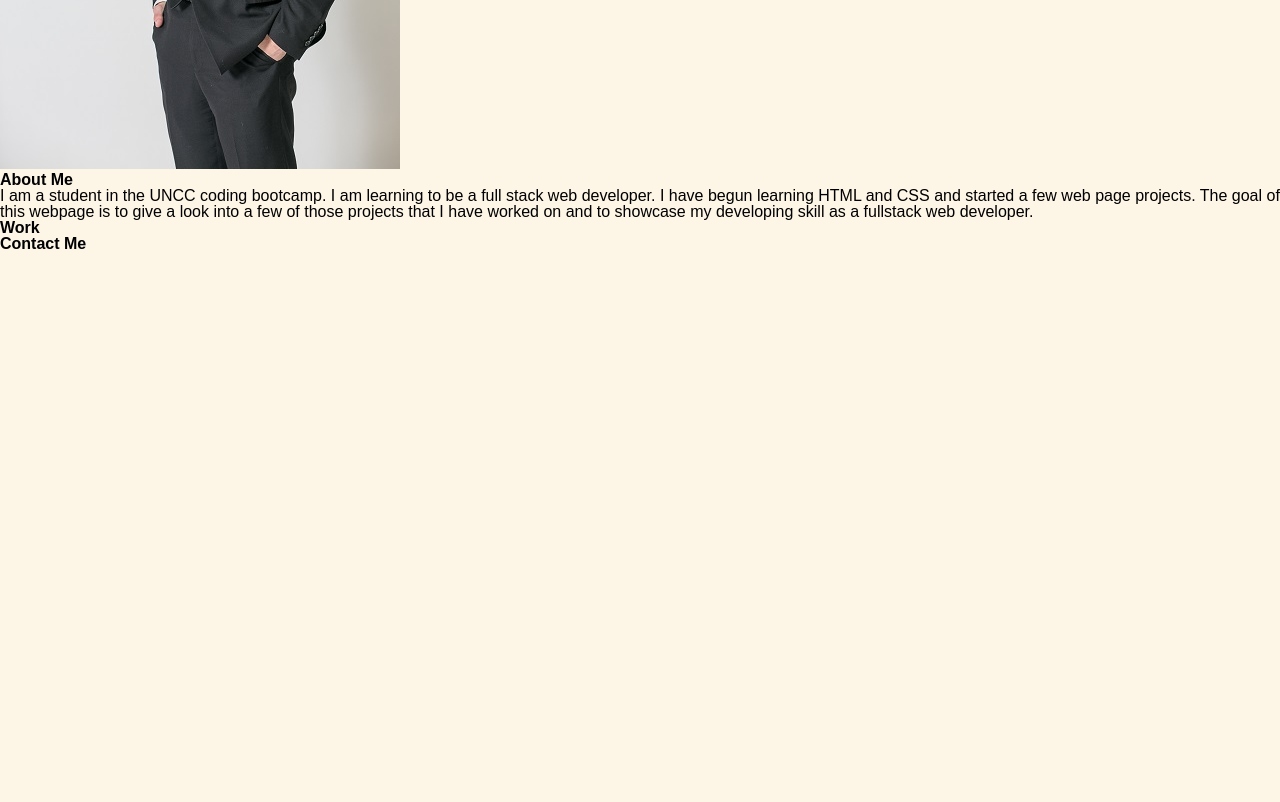
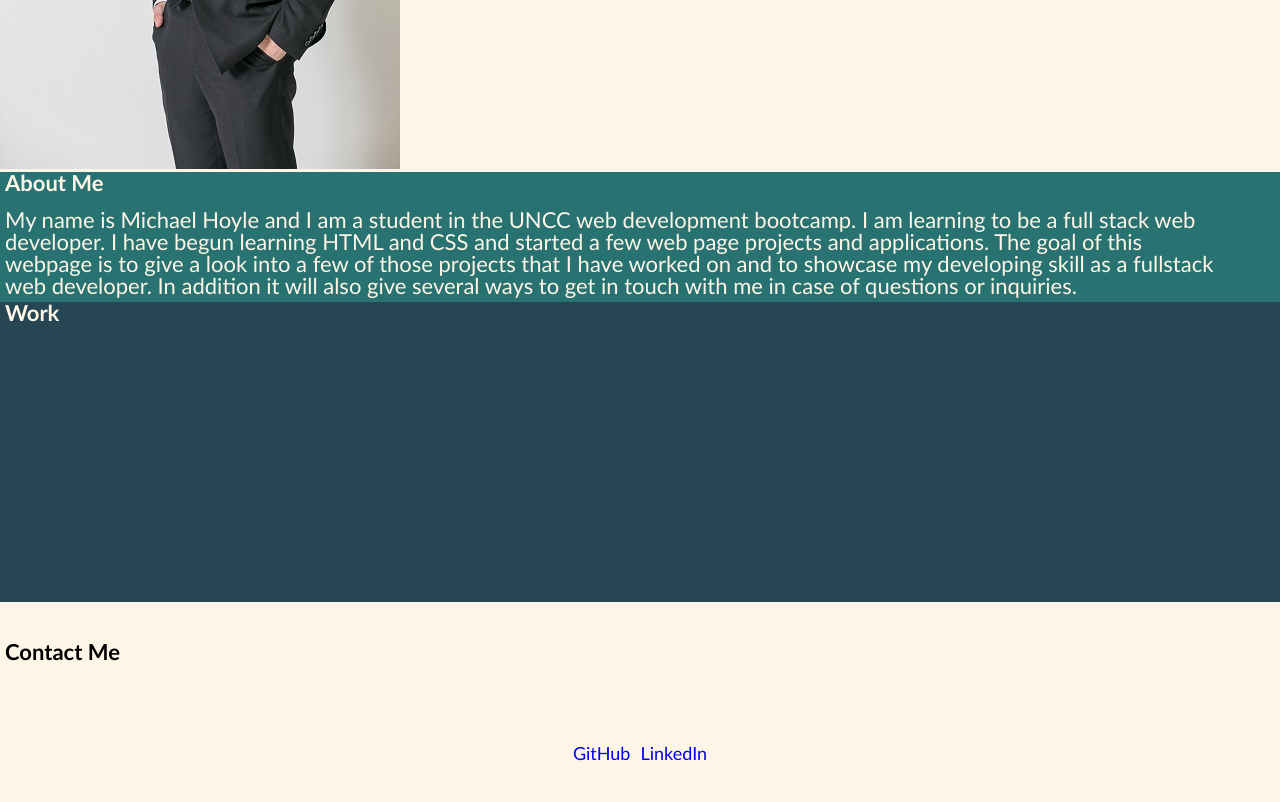
Before and after one commit to choyle-01/professional-portfolio, a plain HTML site: page index.html in a window 1280 px wide. Shown: the part 536-1338 px from the top of the page. Before the commit the page ends 800 px from the top, so only its background shows below. Drawn offline with Linux system fonts and the light colour scheme.

Commit message:
worked on styling the sheet, styled most of the page up to this point.

```diff
--- a/assets/css/style.css
+++ b/assets/css/style.css
@@ -4,7 +4,7 @@ body {
 
 header {
     padding: 35px;
-    background-color: rgba(38, 70, 83, 100);
+    background-color: #264653;
     font-family: Verdana, Geneva, Tahoma, sans-serif;
     color: oldlace;
     display: flex;
@@ -17,17 +17,82 @@ header h1 {
     margin-right: auto;
 }
 
-.nav-links {
+.page-links {
     list-style: none;
 }
 
-.nav-links li {
+.page-links li {
     display: inline;
     padding: 0px 5px;
 }
 
-.nav-links a {
+.page-links a {
     color: oldlace;
     font-size: 18px;
+    font-family: 'Trebuchet MS', 'Lucida Sans Unicode', 'Lucida Grande', 'Lucida Sans', Arial, sans-serif;
     text-decoration: none;
 }
+
+#about-me {
+    height: 130px;
+    font-family: 'Gill Sans', 'Gill Sans MT', Calibri, 'Trebuchet MS', sans-serif;
+    background-color: #287271;
+    color: oldlace;
+    font-size: 22px;
+}
+
+#about-me p {
+    margin-top: 15px;
+    margin-left: 5px;
+    margin-right: 50px;
+}
+
+h2 {
+    margin-left: 5px;
+    padding: 0%;
+    position: relative;
+}
+
+#work {
+    height: 300px;
+    font-family: 'Gill Sans', 'Gill Sans MT', Calibri, 'Trebuchet MS', sans-serif;
+    background-color: #264653;
+    color: oldlace;
+    font-size: 22px;
+}
+
+#contact-me {
+    height: 100px;
+    font-family: 'Trebuchet MS', 'Lucida Sans Unicode', 'Lucida Grande', 'Lucida Sans', Arial, sans-serif;
+    background-color: oldlace;
+    color: black;
+    font-size: 22px;
+}
+
+#contact-me h2 {
+    display: flex;
+    justify-content: flex-start;
+    align-items: center;
+    height: 100px;
+}
+
+.personal-links {
+    list-style: none;
+    display: flex;
+    justify-content: center;
+    align-items: center;
+    height: 100px;
+}
+
+.personal-links li {
+    display: inline;
+    padding: 0px 5px;
+    align-items: center;
+}
+
+.personal-links a {
+    font-size: 18px;
+    font-family: 'Trebuchet MS', 'Lucida Sans Unicode', 'Lucida Grande', 'Lucida Sans', Arial, sans-serif;
+    text-decoration: none;
+    align-items: center;
+}
--- a/index.html
+++ b/index.html
@@ -13,7 +13,7 @@
     <header>
         <h1>Michael Hoyle's Portfolio</h1>
         <nav>
-            <ul class="nav-links">
+            <ul class="page-links">
                 <li><a href="#about-me">About Me</a></li>
                 <li><a href="#work">Work</a></li>
                 <li><a href="#contact-me">Contact Me</a></li>
@@ -26,16 +26,24 @@
         <section>
             <article id=about-me>
                 <h2>About Me</h2>
-                <p>I am a student in the UNCC coding bootcamp. I am learning to be a full stack web developer. I have begun learning HTML and CSS and started a few web page projects. The goal of this webpage is to give a look into a few of those projects that I have worked on and to showcase my developing skill as a fullstack web developer.</p>
+                <p>My name is Michael Hoyle and I am a student in the UNCC web development bootcamp. I am learning to be a full stack web developer. I have begun learning HTML and CSS and started a few web page projects and applications. The goal of this webpage is to give a look into a few of those projects that I have worked on and to showcase my developing skill as a fullstack web developer. In addition it will also give several ways to get in touch with me in case of questions or inquiries.</p>
             </article>
             <article id="work">
                 <h2>Work</h2>
             </article>
-            <article id="contact-me">
-                <h2>Contact Me</h2>
-            </article>
+
         </section>
     </main>
 
+    <footer id="contact-me">
+        <h2>Contact Me</h2>
+        <nav>
+            <ul class="personal-links">
+                <li><a href="https://github.com/choyle-01" target="_blank">GitHub</a></li>
+                <li><a href="https://www.linkedin.com/in/michael-hoyle-523143226/" target="_blank">LinkedIn</a></li>
+            </ul>
+        </nav>
+
+    </footer>
 </body>
 </html>
```
